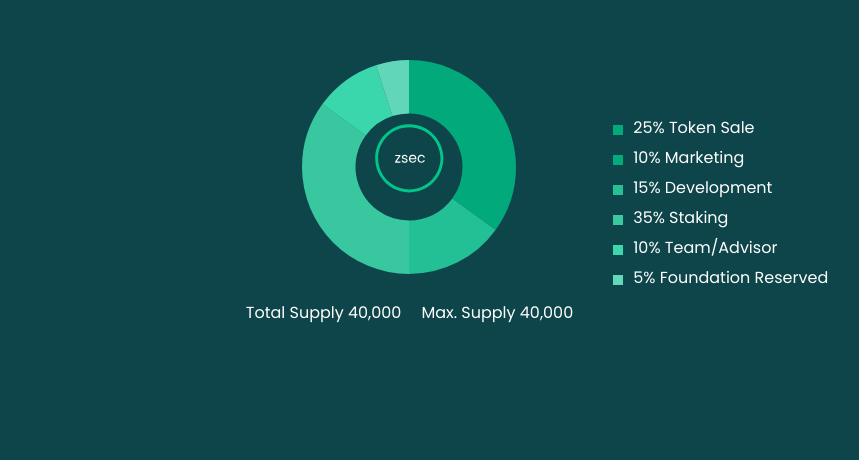
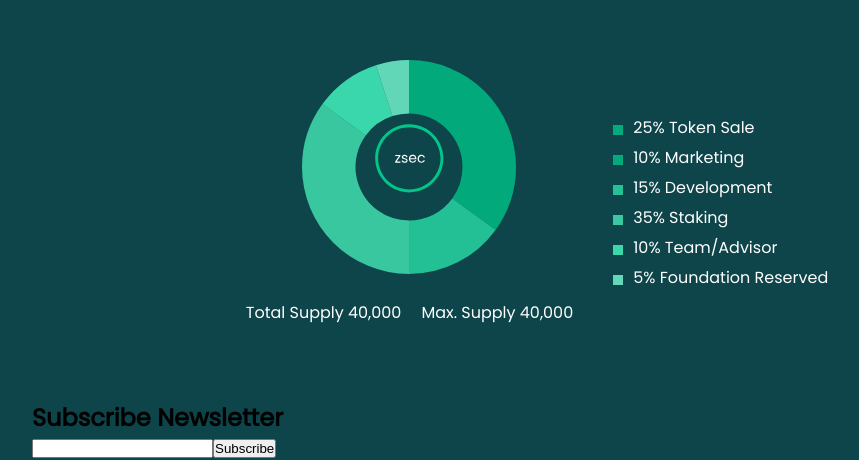
Before and after one commit to naseemshah/react-zesc-website, a React (Create React App) app: page / in a window 1280 px wide. Shown: the part 3986-4446 px from the top of the page, without its empty margins (108-967 px from the left). Before the commit the page ends 4386 px from the top, so only its background shows below. Built offline with nearby package versions, Linux system fonts and the light colour scheme.

Commit message:
Introduced Newsletter section

```diff
--- a/src/App.js
+++ b/src/App.js
@@ -4,6 +4,7 @@ import HeroSection from './components/HeroSection/HeroSection';
 import StatsSection from './components/StatsSecition/StatsSection';
 import CoreFeaturesSection from './components/coreFeaturesSection/coreFeaturesSection';
 import TokenomicsSection from './components/tokenomicsSection/TokenomicsSection'
+import NewsletterSection from './components/NewsLetterSection/NewsLetterSection'
 import './App.css';
 
 
@@ -17,6 +18,7 @@ function App() {
       <StatsSection />
       <CoreFeaturesSection />
       <TokenomicsSection />
+      <NewsletterSection />
     </div>
   );
 }
--- /dev/null
+++ b/src/components/NewsLetterSection/NewsLetterSection.js
@@ -0,0 +1,17 @@
+import React from 'react';
+import './Newsletter.css';
+
+function NewsletterSection() {
+
+  return (
+        <section id="NewsletterSection">
+           <h1>Subscribe Newsletter</h1>
+           <div>
+                <input></input>
+                <button>Subscribe</button>
+           </div>
+        </section>
+  );
+}
+
+export default NewsletterSection;
```
Also changed, not shown: src/components/NewsLetterSection/Newsletter.css (added).
